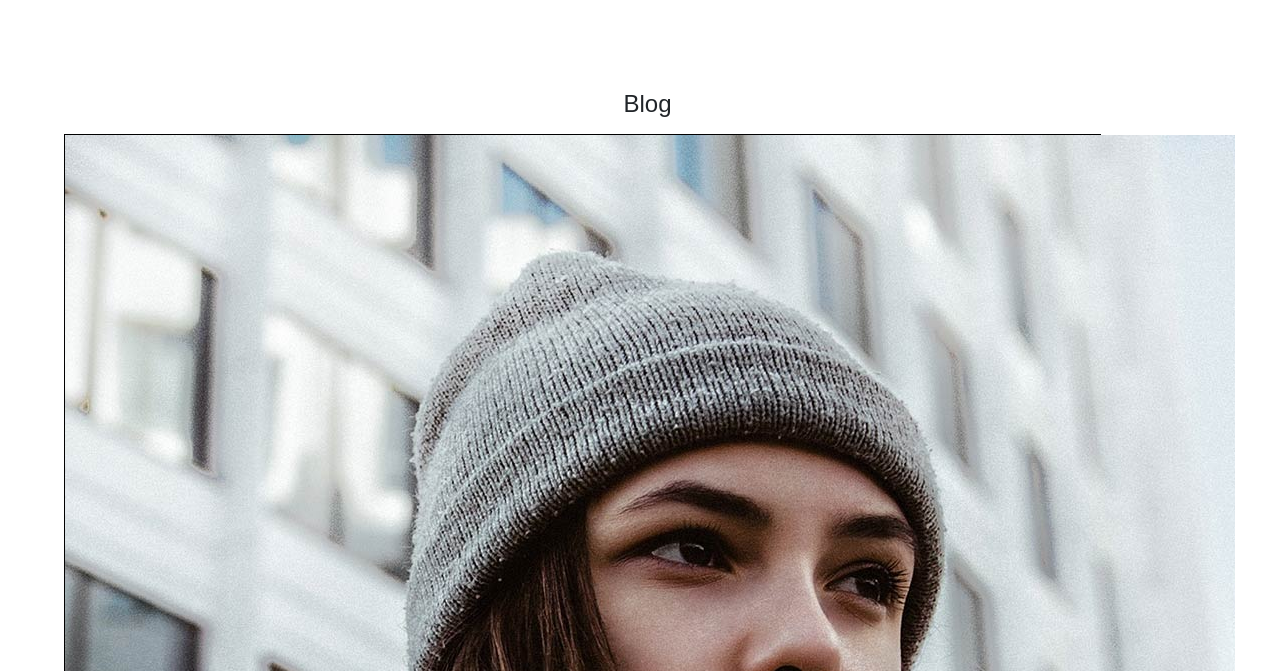
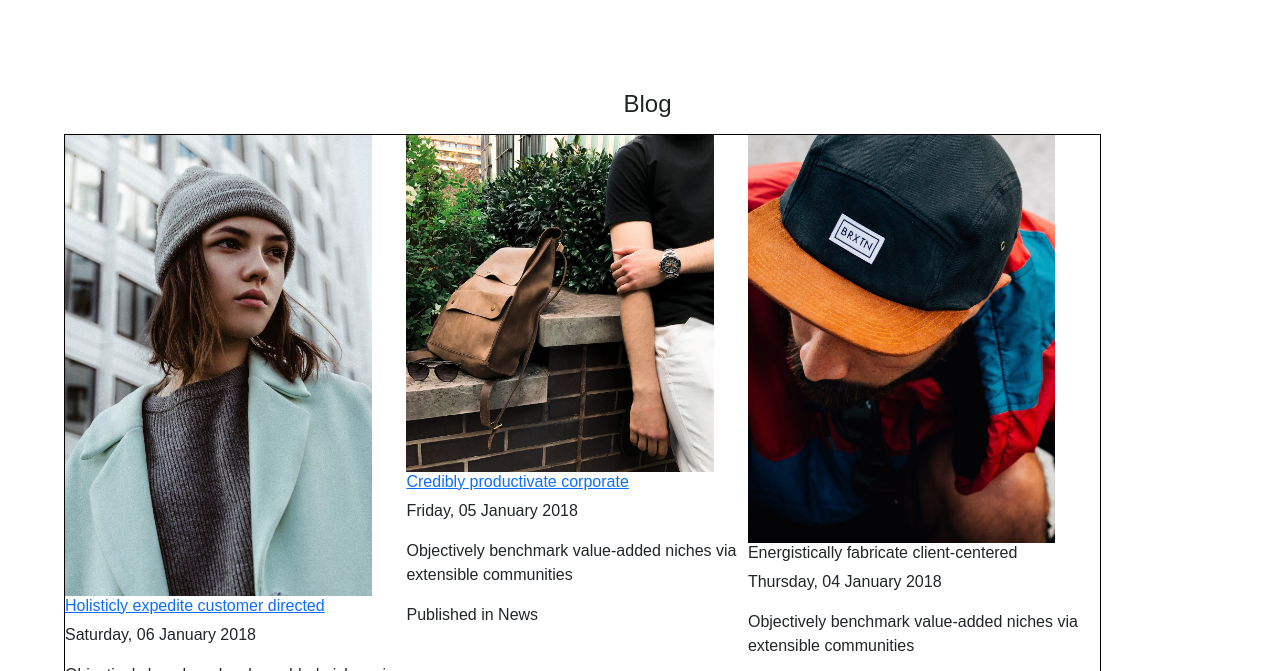
Before and after one commit to JoseEstrada28/ecommerceBackPacks, a website: page html/blog.html in a window 1280 px wide. Shown: the part 115-786 px from the top of the page. Drawn offline with nearby package versions, Linux system fonts and the light colour scheme; files that its build step writes are made by us from their sources.

Commit message:
send to repository

```diff
--- a/css/style.css
+++ b/css/style.css
@@ -375,6 +375,10 @@ footer {
   display: flex;
   flex-direction: row;
   flex-wrap: wrap; }
+  .blog-cards .card-box {
+    width: 33%; }
+    .blog-cards .card-box img {
+      width: 90%; }
 
 @media (max-width: 768px) {
   header {
```
